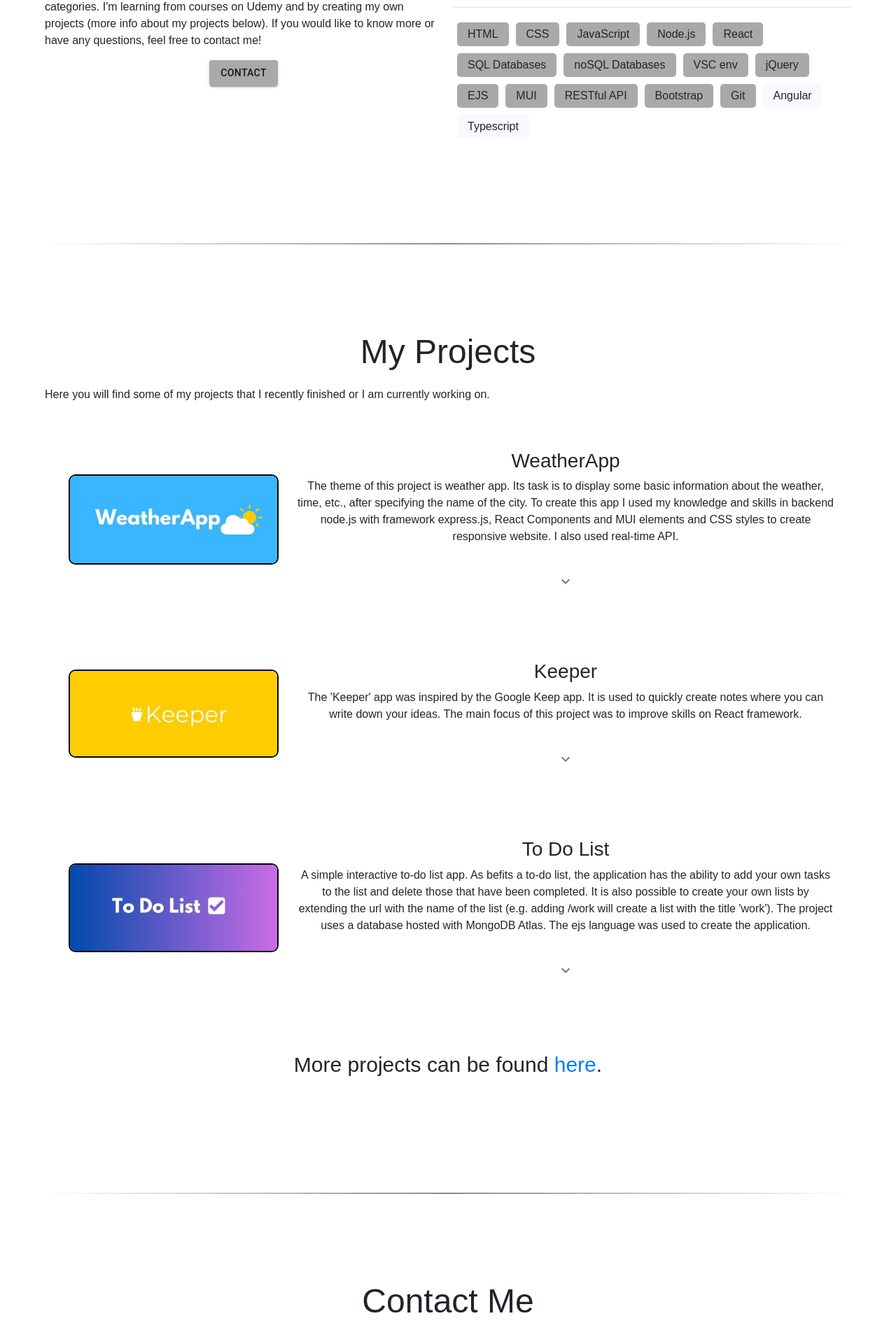
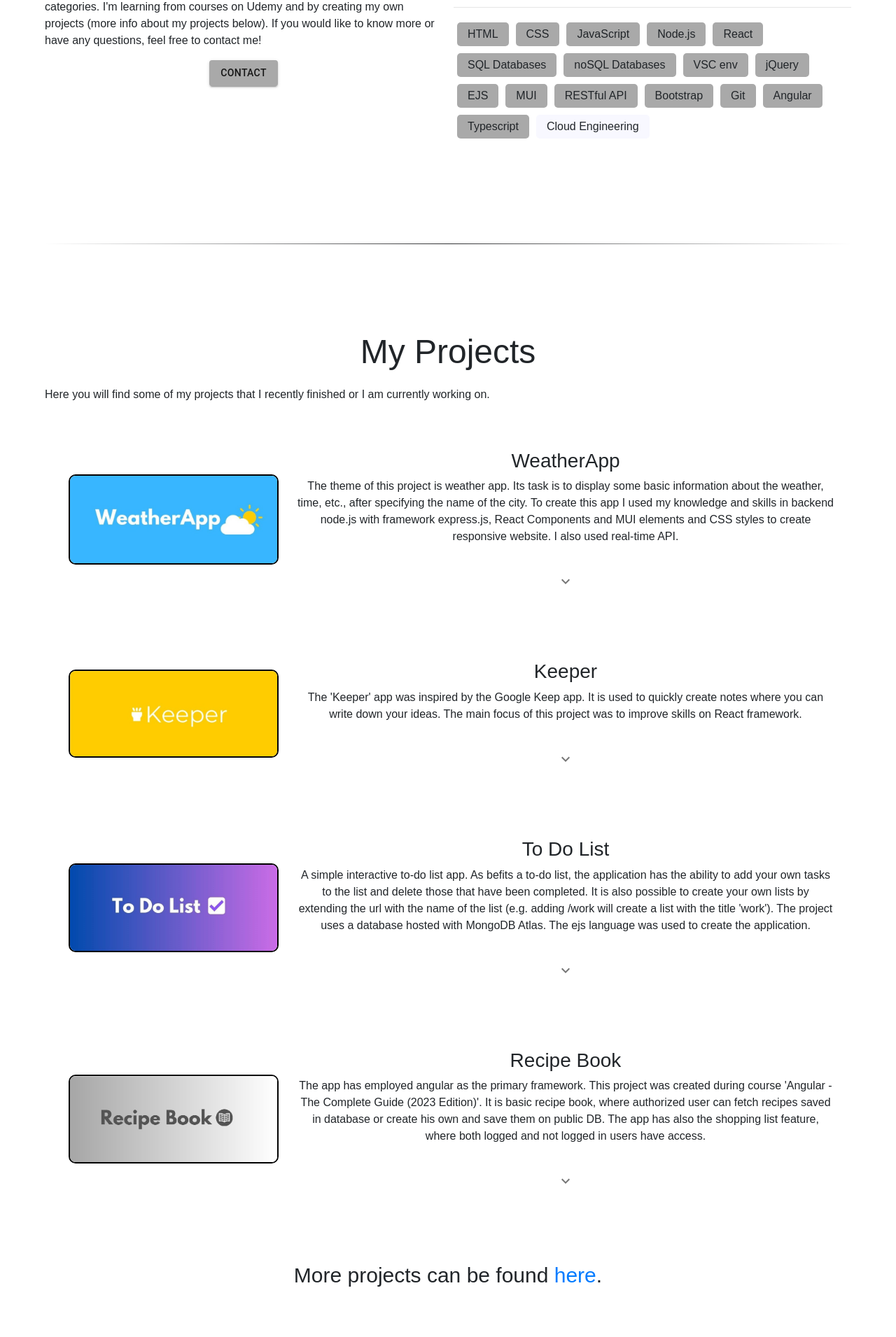
Before and after one commit to WojciechZ04/WojciechZ04, a React (Create React App) app: page / in a window 1280 px wide. Shown: the part 760-2671 px from the top of the page at 70% size. Built offline with nearby package versions, Linux system fonts and the light colour scheme; a web font is replaced by a local one.

Commit message:
add new project to list; update skills list

```diff
--- a/package.json
+++ b/package.json
@@ -15,7 +15,7 @@
     "react": "^18.2.0",
     "react-dom": "^18.2.0",
     "react-router-dom": "^6.14.1",
-    "react-scripts": "5.0.1",
+    "react-scripts": "^5.0.1",
     "web-vitals": "^2.1.4"
   },
   "scripts": {
--- a/src/components/About.jsx
+++ b/src/components/About.jsx
@@ -26,8 +26,10 @@ let skills = [
   "RESTful API",
   "Bootstrap",
   "Git",
+  "Angular",
+  "Typescript",
 ];
-let skillsEarly = ["Angular", "Typescript"];
+let skillsEarly = ["Cloud Engineering"];
 
 const CustomGridContainer = styled(Grid)({
   display: "flex",
@@ -53,7 +55,7 @@ function About() {
         Here are more information about me, what I do and my current skills used
         to create web apps.
       </p>
-      <CustomGridContainer container spacing={2} sx={{pt: "50px"}}>
+      <CustomGridContainer container spacing={2} sx={{ pt: "50px" }}>
         <CustomGridItem item>
           <h3>Get to know me!</h3>
           <p>
--- a/src/components/Projects.jsx
+++ b/src/components/Projects.jsx
@@ -4,10 +4,12 @@ import { Container } from "@mui/material";
 import Image1 from "../images/weatherApp.jpg";
 import Image2 from "../images/Keeper.jpg";
 import Image3 from "../images/ToDoList.jpg";
+import Image4 from "../images/RecipeBook.jpg";
 
 let skills1 = ['HTML', 'CSS', 'JavaScript', 'node.js', 'express.js', 'React', 'MUI', 'API']
 let skills2 = ['HTML', 'CSS', 'JavaScript', 'React']
 let skills3 = ['HTML', 'CSS', 'JavaScript', 'SQL Database', 'MongoDB']
+let skills4 = ['HTML', 'Bootstrap', 'TypeScript', 'Angular', 'Firebase']
 
 function Projects() {
   return (
@@ -41,6 +43,14 @@ function Projects() {
         more="https://github.com/WojciechZ04/to_do_list"
         skills={skills3}
       />
+      <Project
+        // img="https://static.vecteezy.com/system/resources/previews/000/552/199/original/gears-vector-icon.jpg"
+        img={Image4}
+        title="Recipe Book"
+        description="The app has employed angular as the primary framework. This project was created during course 'Angular - The Complete Guide (2023 Edition)'. It is basic recipe book, where authorized user can fetch recipes saved in database or create his own and save them on public DB. The app has also the shopping list feature, where both logged and not logged in users have access."
+        more="https://github.com/WojciechZ04/recipeBook"
+        skills={skills4}
+      />
 
       <p className="text">
         More projects can be found{" "}
```
Also changed, not shown: src/images/RecipeBook.jpg (added), 1 other file (tests, documents, lock files or other folders).
